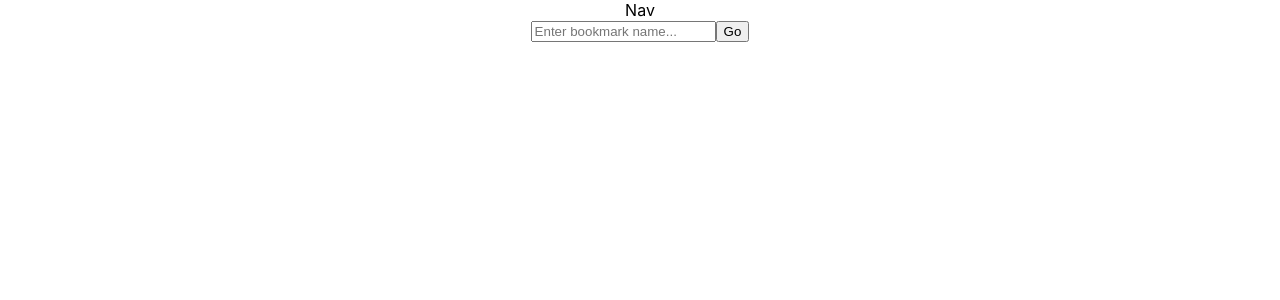
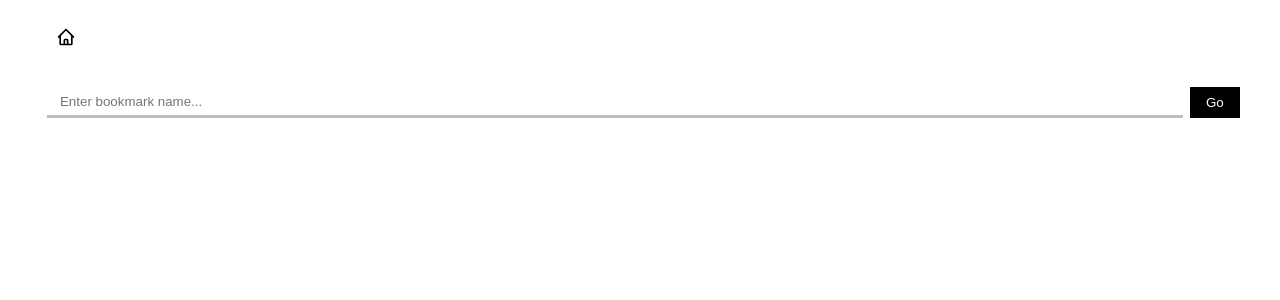
Before and after one commit to nurdann/bookmarkShareApp, a React (Create React App) app in the folder client/: page / in a window 1280 px wide. Shown: the top 300 px of the page. Built offline with nearby package versions, Linux system fonts and the light colour scheme.

Commit message:
Added css styles

```diff
--- a/client/src/App.tsx
+++ b/client/src/App.tsx
@@ -3,12 +3,13 @@ import './App.css';
 import {BrowserRouter, Route, Switch} from 'react-router-dom';
 import HomePage from './Pages/HomePage';
 import BookmarkPage from './Pages/BookmarkPage';
+import NavComponent from './Components/NavComponent';
 
 function App() {
   return (
     <BrowserRouter>
       <div className='App'>
-        <nav>Nav</nav>
+        <NavComponent />
         <div className='page-body'>
           <Switch>
             // Use 'exact' attribute to disable prefix matching
--- a/client/src/Components/Bookmarks.tsx
+++ b/client/src/Components/Bookmarks.tsx
@@ -1,4 +1,5 @@
 import React from 'react';
+import TrashIcon from '../Icons/TrashIcon';
 import {
     getBookmarksFromUri,
     addBookmarkToUriAndFetch,
@@ -64,16 +65,24 @@ class Bookmarks extends React.Component<{}, bookmarkStates> {
             <form id="add-form" className="form-input-button">
                 <input type="text" id="add-bookmark-input" placeholder="Add bookmark" />
                 <button onClick={this.onSubmitAddBookmark}>Add</button>
+                <button onClick={this.removeBookmarks}>
+                    <TrashIcon />
+                </button>
             </form>
-            <button onClick={this.removeBookmarks}>Remove all bookmarks</button>
-            <ul>
+
+
+            <ul className="bookmark-list">
                 {this.state.bookmarks.map((bookmark, key) =>
                     <li key={key}>
-                        <div>
-                            <h4>title</h4>
+                        <div className="bookmark-display">
                             <div>{bookmark}</div>
                         </div>
-                        <button onClick={this.removeBookmarkItem} data-bookmark={bookmark}>Delete</button>
+                        <div className="button-cluster">
+                            <button>Copy</button>
+                            <button onClick={this.removeBookmarkItem} data-bookmark={bookmark}>
+                                <TrashIcon />
+                                </button>
+                        </div>
                     </li>
                 )}
             </ul>
--- /dev/null
+++ b/client/src/Components/NavComponent.tsx
@@ -0,0 +1,10 @@
+import HomeIcon from "../Icons/HomeIcon"
+
+const NavComponent = () => {
+    return (
+    <nav className="nav">
+        <a href="/"><HomeIcon /></a>
+    </nav>);
+};
+
+export default NavComponent;
--- /dev/null
+++ b/client/src/Icons/HomeIcon.tsx
@@ -0,0 +1,7 @@
+const HomeIcon = () => <div className="icon">
+    <svg xmlns="http://www.w3.org/2000/svg" className="h-6 w-6" fill="none" viewBox="0 0 24 24" stroke="currentColor">
+    <path strokeLinecap="round" strokeLinejoin="round" strokeWidth={2} d="M3 12l2-2m0 0l7-7 7 7M5 10v10a1 1 0 001 1h3m10-11l2 2m-2-2v10a1 1 0 01-1 1h-3m-6 0a1 1 0 001-1v-4a1 1 0 011-1h2a1 1 0 011 1v4a1 1 0 001 1m-6 0h6" />
+    </svg>
+</div>;
+
+export default HomeIcon;
--- /dev/null
+++ b/client/src/Icons/TrashIcon.tsx
@@ -0,0 +1,8 @@
+
+const TrashIcon = () => <div className="icon">
+    <svg xmlns="http://www.w3.org/2000/svg" className="h-6 w-6" fill="none" viewBox="0 0 24 24" stroke="currentColor">
+    <path strokeLinecap="round" strokeLinejoin="round" strokeWidth={2} d="M19 7l-.867 12.142A2 2 0 0116.138 21H7.862a2 2 0 01-1.995-1.858L5 7m5 4v6m4-6v6m1-10V4a1 1 0 00-1-1h-4a1 1 0 00-1 1v3M4 7h16" />
+    </svg>
+</div>;
+
+export default TrashIcon;
--- a/client/src/Pages/BookmarkPage.tsx
+++ b/client/src/Pages/BookmarkPage.tsx
@@ -2,9 +2,9 @@ import Bookmarks from '../Components/Bookmarks';
 
 const BookmarkPage = () => {
     return (
-        <ul className='bookmarks'>
+        <div className='bookmarks'>
         <Bookmarks />
-        </ul>
+        </div>
     );
 };
 
--- a/client/src/Pages/HomePage.tsx
+++ b/client/src/Pages/HomePage.tsx
@@ -13,7 +13,7 @@ const HomePage = () => {
 
     return (
         <>
-        <form name='bookmark'>
+        <form name='bookmark' className="form-input-button">
             <input type='text' id='input-bookmark' placeholder='Enter bookmark name...'/>
             <button onClick={forwardToBookmarkPage}>Go</button>
         </form>
--- a/client/src/index.css
+++ b/client/src/index.css
@@ -5,9 +5,119 @@ body {
     sans-serif;
   -webkit-font-smoothing: antialiased;
   -moz-osx-font-smoothing: grayscale;
+  font-size: 16px;
+  font-size: min(4vw, 4vh);
 }
 
 code {
   font-family: source-code-pro, Menlo, Monaco, Consolas, 'Courier New',
     monospace;
 }
+
+.App {
+  max-width: 1200px;
+  display: flex;
+  flex-direction: column;
+  justify-content: center;
+  text-align: center;
+  margin: 0 auto;
+}
+
+.nav {
+  text-align: left;
+  margin: .5em .5em 1em .5em;
+}
+.nav a {
+  text-decoration: none;
+  color: black;
+  font-weight: bold;
+}
+
+input[type=text] {
+  padding: .5em 1em;
+  margin: 0 .5em;
+  outline: none;
+  -webkit-transition: border 0.30s ease-in-out;
+  -moz-transition: border 0.30s ease-in-out;
+  -ms-transition: border 0.30s ease-in-out;
+  -o-transition: border 0.30s ease-in-out;
+  transition: border 0.30s ease-in-out;
+  border: none;
+  border-bottom: 3px solid rgb(189, 189, 189);
+}
+
+input[type=text]:focus {
+  outline: none;
+  border-bottom-color: black;
+}
+
+button {
+  border: 3px solid black;
+  padding: .1em 1em;
+  background-color: black;
+  color: white;
+  -webkit-transition: border 0.30s ease-in-out;
+  -moz-transition: border 0.30s ease-in-out;
+  -ms-transition: border 0.30s ease-in-out;
+  -o-transition: border 0.30s ease-in-out;
+  transition: border 0.30s ease-in-out;
+}
+
+button:hover,
+button:focus {
+  outline: none;
+}
+
+button:hover {
+  background-color: white;
+  color: black;
+}
+
+button:focus {
+  border-color:rgb(94, 93, 93);
+}
+
+.page-body {
+}
+
+.bookmarks {
+  display: block;
+}
+
+.icon {
+  display: inline;
+}
+.icon svg {
+  width: 20px;
+  height: 20px;
+}
+
+.form-input-button {
+  display: flex;
+  width: 100%;
+}
+
+.form-input-button input {
+  flex: 1;
+}
+
+.bookmark-list {
+  list-style: none;
+  text-align: left;
+}
+
+.bookmark-list li {
+  display: flex;
+  margin-bottom: .5em;
+}
+
+.bookmark-display {
+  display: flex;
+  flex-direction: column;
+  flex: 1;
+}
+
+.button-cluster {
+  display: flex;
+  flex-direction: column;
+}
```
